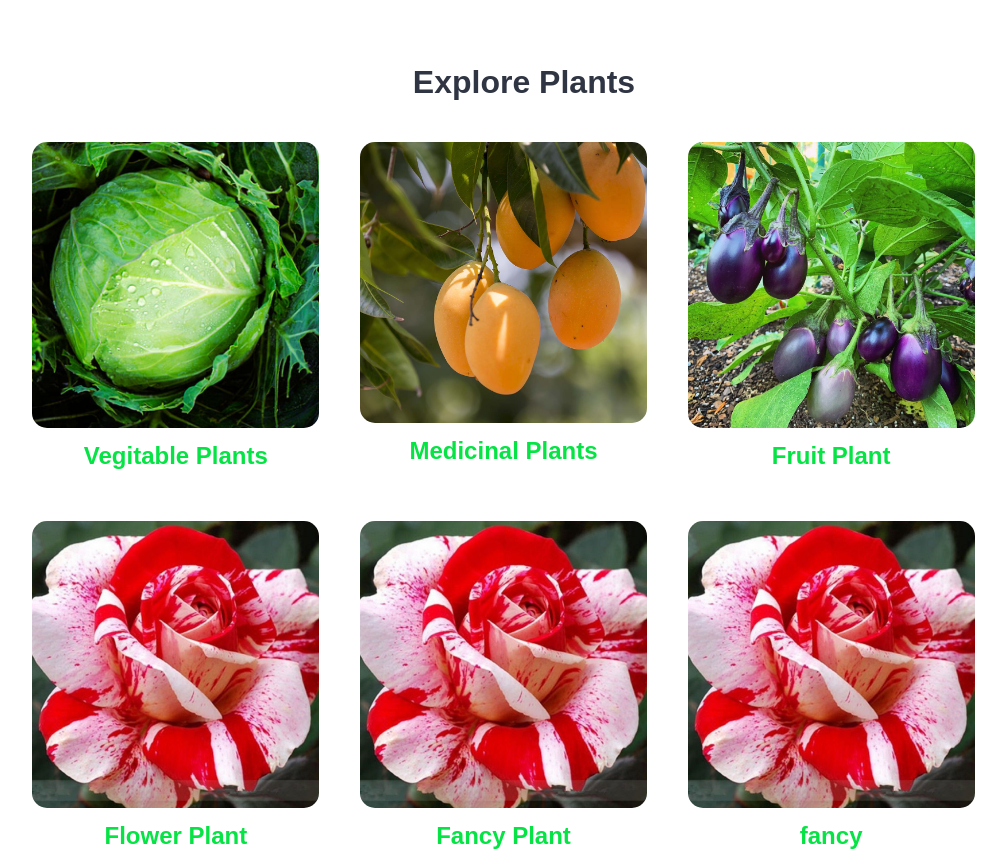
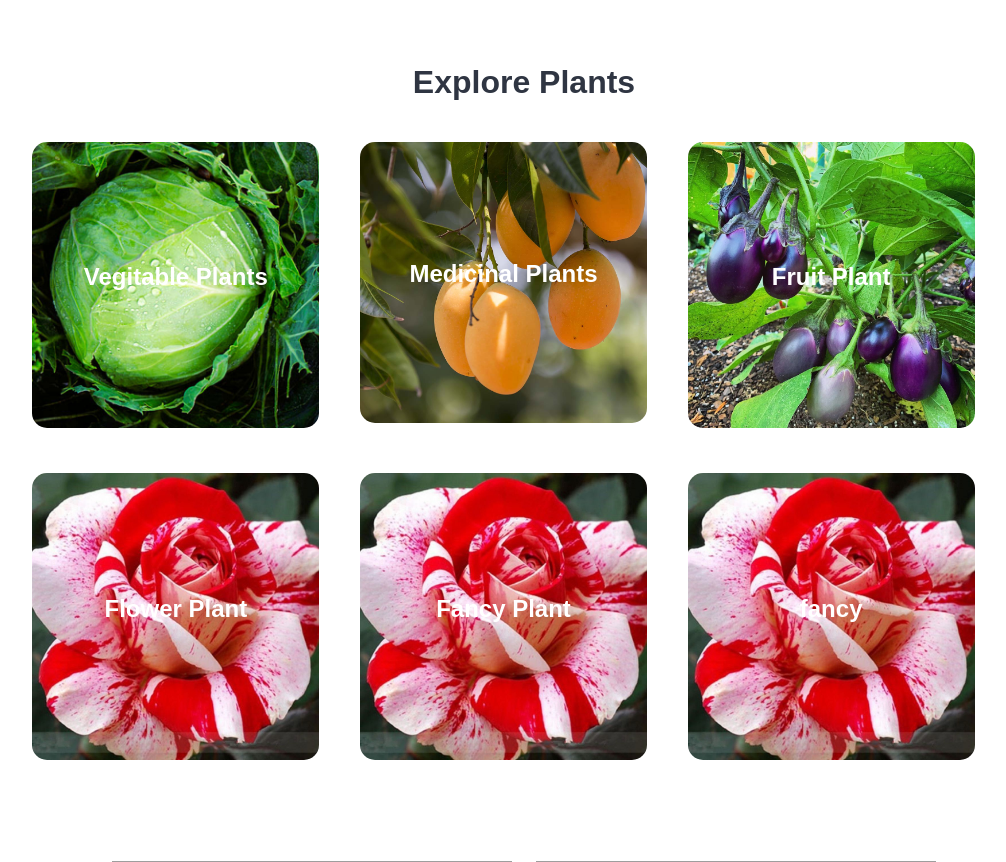
Before and after one commit to Cluster-23-4/nature-hub-cluster-23.4, a PHP site: page /plant-order/categories.php in a window 1280 px wide. Shown: the part 66-928 px from the top of the page, without its empty margins (116-1122 px from the left). Run offline with PHP 8.4, Linux system fonts and the light colour scheme; data comes from the database, SQL or seed files in the repository; grey boxes are pictures that could not be loaded.

Commit message:
Update categories.php

```diff
--- a/categories.php
+++ b/categories.php
@@ -6,6 +6,7 @@
             <h2 class="text-center">Explore Plants</h2>
 
             <?php
+
                 //Display all the categories that are active
                 //sql Query
                 $sql =  "SELECT * FROM tbl_category WHERE active='Yes'";
@@ -40,10 +41,11 @@
                                        // Image Available
                                        ?>
                                        <img src="<?php echo SITEURL; ?>images/category/<?php echo $image_name;  ?>" alt="Fruit" class="img-responsive img-curve">
+
                                        <?php
                                    }
                                 ?>
-                                <h3 class="explore-plant13 text-explore"><?php echo $title; ?></h3>
+                                <h3 class="float-text1 text-white layer"><?php echo $title; ?></h3>
                             </div>
                         </a>
                         <?php
@@ -54,9 +56,11 @@
                     // categories not Available
                     echo "<div class='error'>Category not found.</div>";
                 }
+
             ?>
             <div class="clearfix"></div>
         </div>
     </section>
     <!-- Categories Section Ends Here -->
+
 <?php include('partials-front/footer.php'); ?>
```
